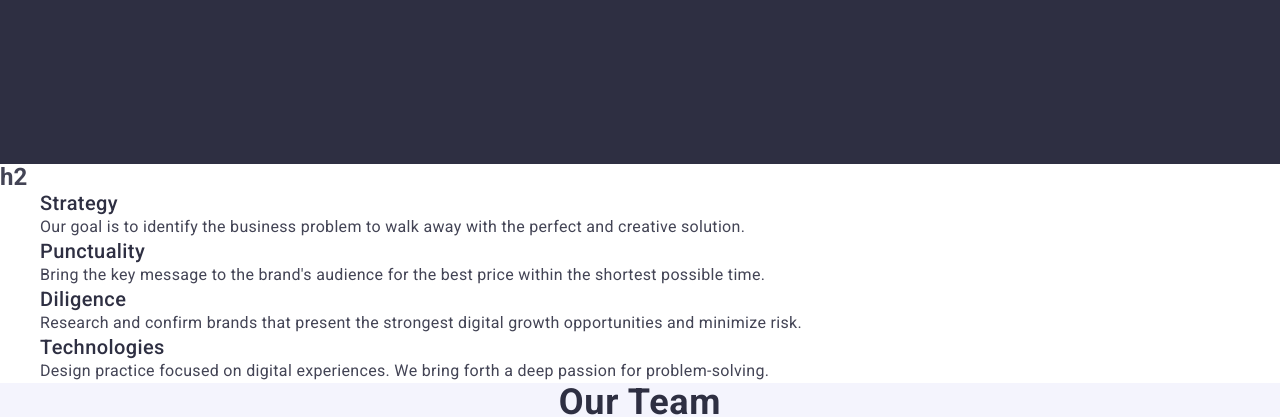
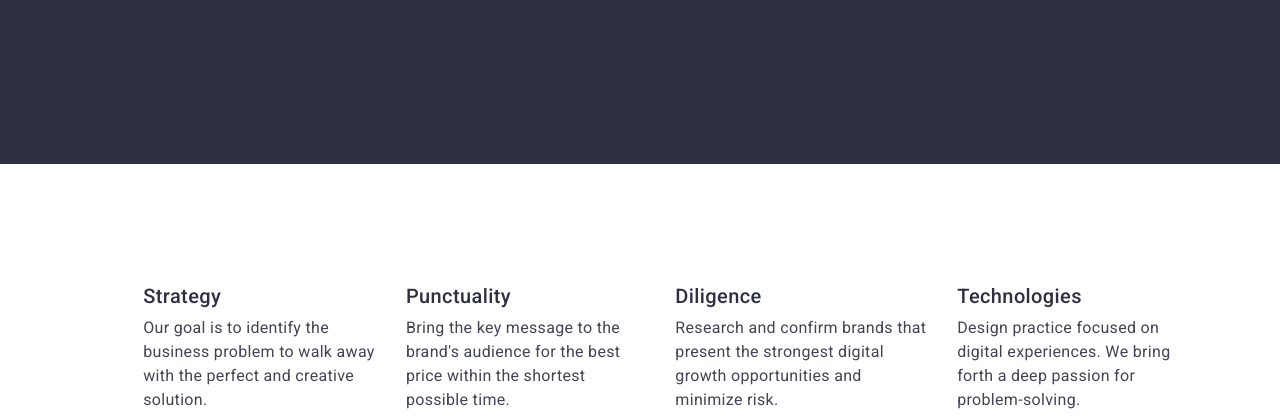
Before and after one commit to 19taurus79/goit-markup-hw-03, a plain HTML site: page index.html in a window 1280 px wide. Shown: the part 405-822 px from the top of the page. Drawn offline with nearby package versions, Linux system fonts and the light colour scheme.

Commit message:
second section

```diff
--- a/css/styles.css
+++ b/css/styles.css
@@ -122,6 +122,7 @@ button{
         line-height: 1.2;
         letter-spacing: 0.02em;
         color: #2e2f42;
+        padding-bottom: 8px;
 }
 .section-first-description{
     font-weight: 400;
@@ -226,3 +227,14 @@ gap: 40px;
     display: flex;
     justify-content: space-between;
 }
+.section-first{
+    padding: 120px 0;
+}
+.invisible{
+    visibility: hidden;
+}
+.first-list{
+    display: flex;
+    gap: 24px;
+    width: calc((100%-72px)/4);
+}
--- a/index.html
+++ b/index.html
@@ -61,8 +61,9 @@
         </div>
       </section>
       <section class="section-first">
+        <div class="container">
         <h2 class="invisible">h2</h2>
-        <ul>
+        <ul class="first-list">
           <li class="section-first-list">
             <h3 class="section-first-title">Strategy</h3>
             <p class="section-first-description">
@@ -92,6 +93,7 @@
             </p>
           </li>
         </ul>
+        </div>
       </section>
       <section class="our-team">
         <h2 class="our-team-title">Our Team</h2>
```
